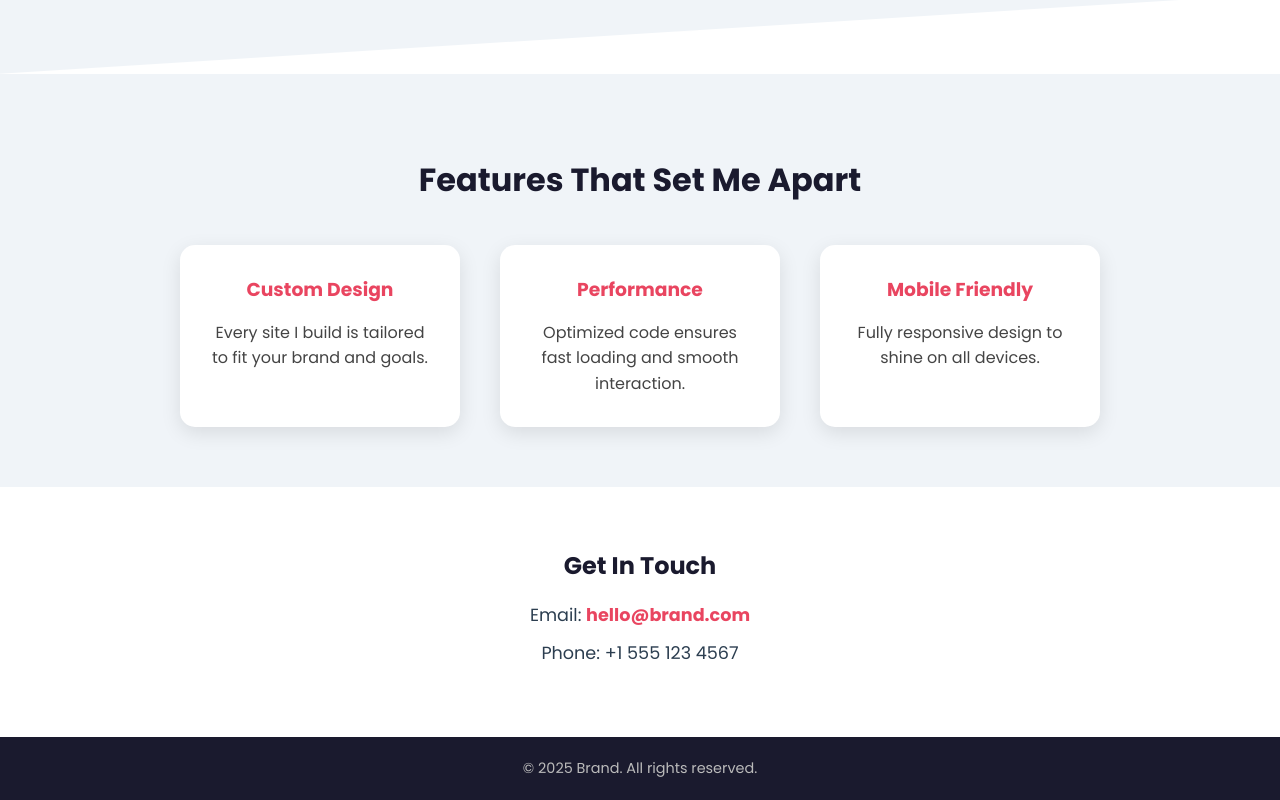
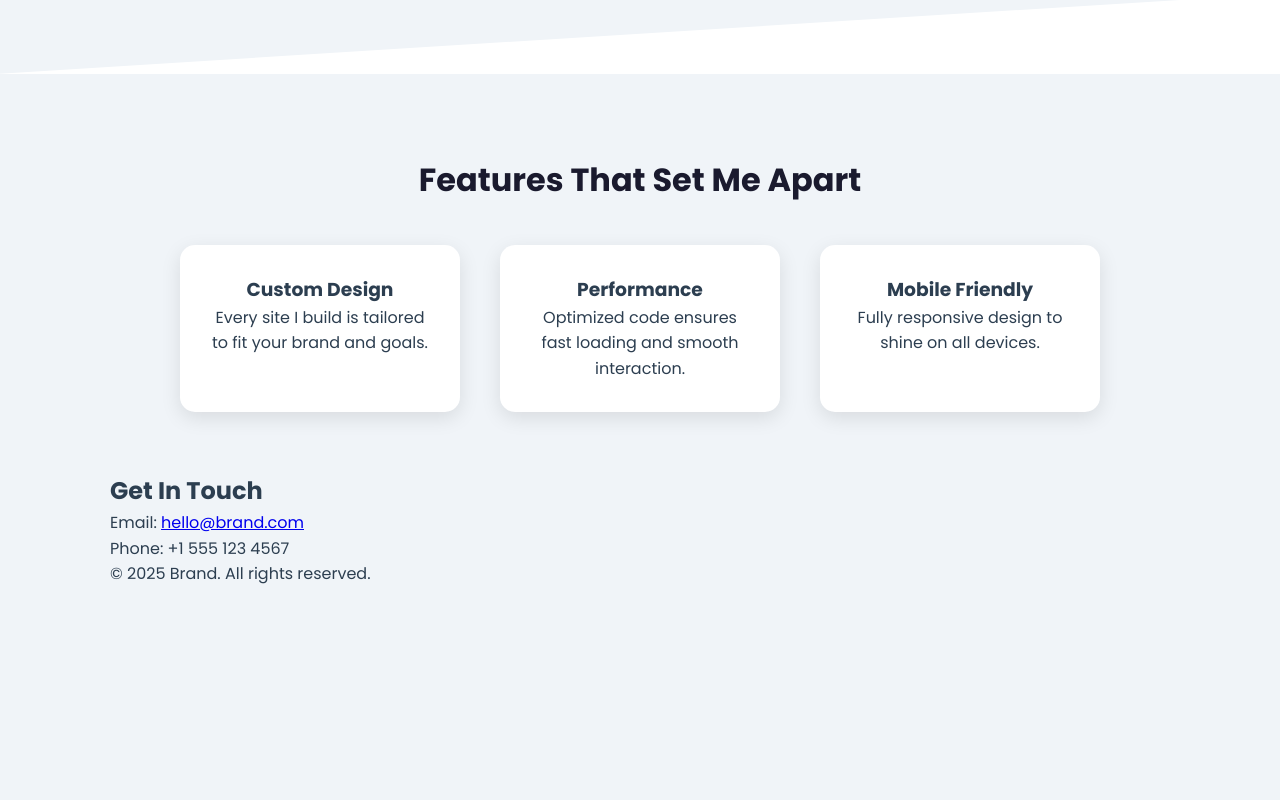
Before and after one commit to medhaswi266/Codesoft, a plain HTML site: page Landing Page/index.html in a window 1280 px wide. Shown: the part 1164-1964 px from the top of the page. After the commit the page ends 1751 px from the top, so only its background shows below. Drawn offline with Linux system fonts and the light colour scheme.

Commit message:
Update style.css

```diff
--- a/Landing Page/style.css
+++ b/Landing Page/style.css
@@ -1,4 +1,3 @@
-/* Reset */
 * {
   margin: 0;
   padding: 0;
@@ -18,7 +17,6 @@ body {
   padding: 0 20px;
 }
 
-/* Header */
 .header {
   background: #1a1a2e;
   padding: 1rem 0;
@@ -54,7 +52,6 @@ body {
   color: #e94560;
 }
 
-/* Hero Section */
 .hero {
   background: linear-gradient(135deg, #e94560 0%, #0f3460 100%);
   color: white;
@@ -103,7 +100,6 @@ body {
   box-shadow: 0 8px 20px rgba(184, 50, 74, 0.8);
 }
 
-/* Diagonal hero bottom */
 .hero-diagonal {
   position: absolute;
   bottom: 0;
@@ -114,7 +110,6 @@ body {
   clip-path: polygon(0 0, 100% 100%, 100% 0);
 }
 
-/* About Section */
 .about {
   background: white;
   padding: 80px 0 60px 0;
@@ -158,7 +153,6 @@ body {
   color: #555;
 }
 
-/* Diagonal About bottom */
 .about-diagonal {
   position: absolute;
   bottom: 0;
@@ -169,7 +163,6 @@ body {
   clip-path: polygon(0 100%, 100% 0, 0 0);
 }
 
-/* Features Section */
 .features {
   padding: 80px 0 60px 0;
   background: #f0f4f8;
@@ -203,87 +196,4 @@ body {
   transform: translateY(-10px);
 }
 
-.feature-card h3 {
-  margin-bottom: 15px;
-  color: #e94560;
-}
-
-.feature-card p {
-  color: #444;
-  font-size: 1rem;
-}
-
-/* Contact Section */
-.contact {
-  background: white;
-  padding: 60px 0;
-  text-align: center;
-}
-
-.contact h2 {
-  margin-bottom: 1rem;
-  color: #1a1a2e;
-}
-
-.contact p {
-  font-size: 1.1rem;
-  margin-bottom: 10px;
-}
-
-.contact a {
-  color: #e94560;
-  text-decoration: none;
-  font-weight: 600;
-}
-
-.contact a:hover {
-  text-decoration: underline;
-}
-
-/* Footer */
-.footer {
-  background: #1a1a2e;
-  color: #bbb;
-  text-align: center;
-  padding: 20px 0;
-  font-size: 0.9rem;
-}
-
-/* Animations */
-@keyframes fadeSlideIn {
-  to {
-    opacity: 1;
-    transform: translateY(0);
-  }
-}
-
-@keyframes fadeSlideInLeft {
-  to {
-    opacity: 1;
-    transform: translateX(0);
-  }
-}
-
-@keyframes fadeSlideInRight {
-  to {
-    opacity: 1;
-    transform: translateX(0);
-  }
-}
-
-/* Responsive */
-@media (max-width: 768px) {
-  .about-flex {
-    flex-direction: column;
-  }
-
-  .nav-links {
-    flex-direction: column;
-    gap: 10px;
-  }
-
-  .features-grid {
-    flex-direction: column;
-    gap: 30px;
-  }
-}
+.f
```
